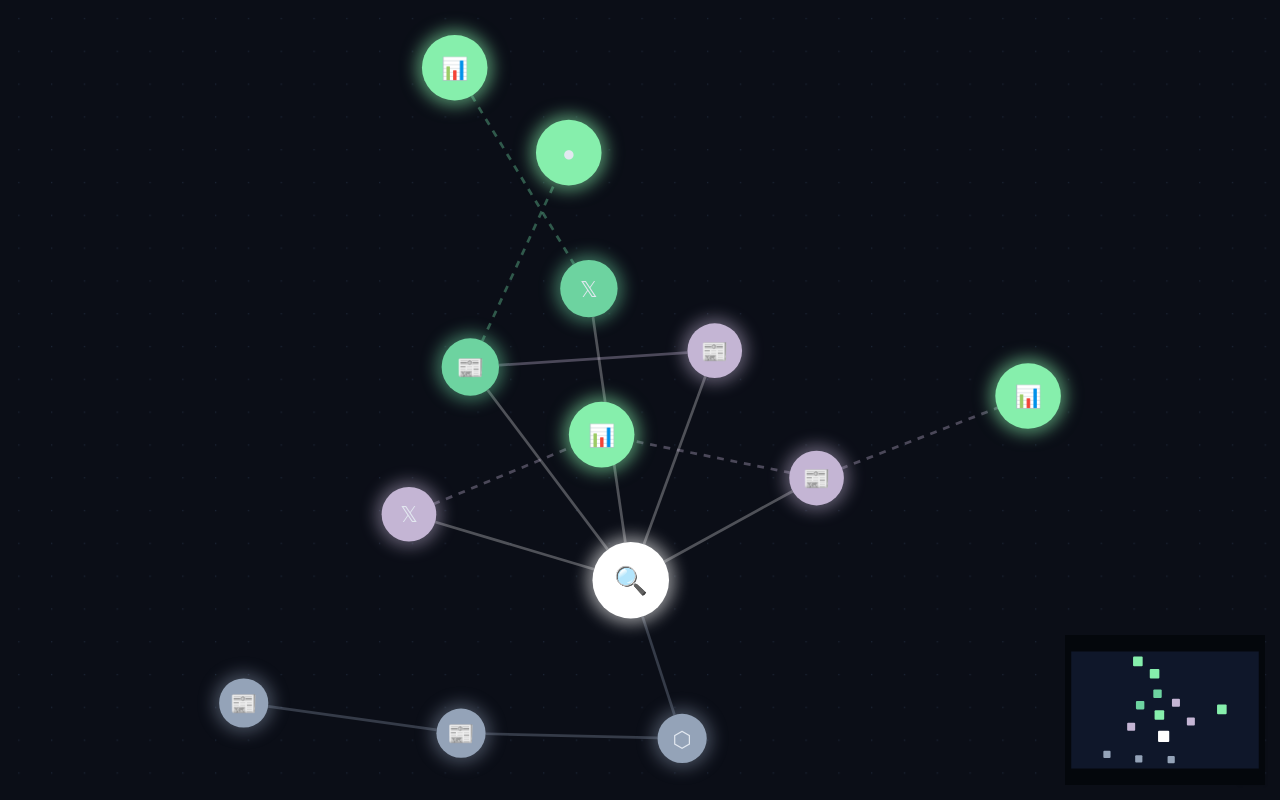
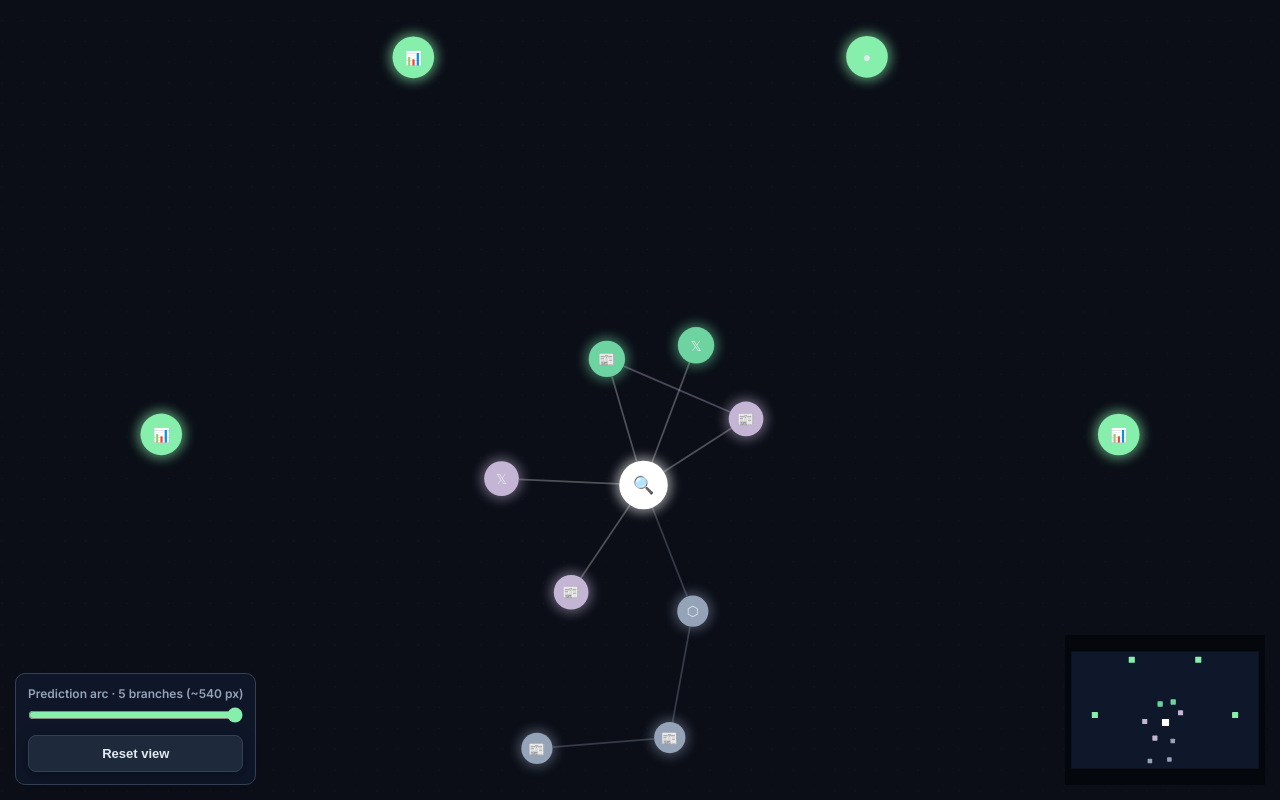
Before and after one commit to 23silicon/tree-hacks, a React app in the folder frontend/: page / in a window 1280 px wide. Built offline with nearby package versions, Linux system fonts and the light colour scheme; the HTML template or start-up script is replaced by a standard one.

Commit message:
fix graph view

```diff
--- a/frontend/src/graph/CircleIntersectEdge.jsx
+++ b/frontend/src/graph/CircleIntersectEdge.jsx
@@ -1,11 +1,6 @@
 import { memo, useMemo } from "react";
 import { BaseEdge, getStraightPath, useInternalNode } from "@xyflow/react";
 
-/**
- * Straight edge from the source circle’s rim to the target circle’s rim,
- * along the line between centers — so the line meets the node at the
- * correct angle, not only at left/right handle points.
- */
 function CircleIntersectEdge({
   id,
   source,
--- a/frontend/src/graph/GraphCanvas.jsx
+++ b/frontend/src/graph/GraphCanvas.jsx
@@ -1,11 +1,13 @@
-import { useRef, useCallback, useMemo, useEffect } from "react";
+import { useRef, useCallback, useMemo, useEffect, useState } from "react";
 import {
   ReactFlow,
   Background,
   Controls,
   MiniMap,
+  Panel,
   useNodesState,
   useEdgesState,
+  useReactFlow,
 } from "@xyflow/react";
 import "@xyflow/react/dist/style.css";
 
@@ -13,7 +15,17 @@ import SentimentNode from "./SentimentNode";
 import CircleIntersectEdge from "./CircleIntersectEdge";
 import { sampleNodes, sampleEdges } from "./sampleGraph";
 import { colorsFor } from "./groupColors";
-import { createLayout, settleSimulation, setLinkPhysics } from "./forceLayout";
+import {
+  createLayout,
+  settleSimulation,
+  setLinkPhysics,
+  refreshPredictionAnchorForces,
+} from "./forceLayout";
+import {
+  applyResetViewLayout,
+  getBranchNodeCount,
+  getPredictionArcRadiusPx,
+} from "./predictionLayout";
 
 const nodeTypes = { sentiment: SentimentNode };
 const edgeTypes = { circleIntersect: CircleIntersectEdge };
@@ -21,14 +33,37 @@ const edgeTypes = { circleIntersect: CircleIntersectEdge };
 const CANVAS_W = 1400;
 const CANVAS_H = 800;
 
-function initSimulationBundle() {
-  const bundle = createLayout(sampleNodes, sampleEdges, CANVAS_W, CANVAS_H);
+const ARC_SLIDER_MAX = 100;
+const ARC_SLIDER_STEP = 2;
+
+const ROOT_RETURN_RATE = 0.065;
+const ROOT_HOME_EPS = 1.25;
+
+function initSimulationBundle(layoutParamsRef) {
+  const bundle = createLayout(
+    sampleNodes,
+    sampleEdges,
+    CANVAS_W,
+    CANVAS_H,
+    layoutParamsRef
+  );
   settleSimulation(bundle.simulation, 500);
-  // release all fx/fy so every node is free after initial layout
+  const cx = CANVAS_W / 2;
+  const cy = CANVAS_H / 2;
   for (const sn of bundle.simNodes) {
-    sn.fx = null;
-    sn.fy = null;
+    if (sn.id === "root") {
+      sn.x = cx;
+      sn.y = cy;
+      sn.fx = cx;
+      sn.fy = cy;
+      sn.vx = 0;
+      sn.vy = 0;
+    } else {
+      sn.fx = null;
+      sn.fy = null;
+    }
   }
+  bundle.simulation.stop();
   return bundle;
 }
 
@@ -43,6 +78,32 @@ function buildFlowNodes(simNodes) {
       draggable: true,
     };
   });
+}
+
+function ResetViewButton({ onResetLayout }) {
+  const { fitView } = useReactFlow();
+  return (
+    <button
+      type="button"
+      onClick={() => {
+        onResetLayout();
+        fitView({ padding: 0.18, duration: 450 });
+      }}
+      style={{
+        padding: "10px 16px",
+        borderRadius: 8,
+        border: "1px solid #334155",
+        background: "#1e293b",
+        color: "#e2e8f0",
+        fontSize: 13,
+        fontWeight: 600,
+        cursor: "pointer",
+        boxShadow: "0 4px 14px rgba(0,0,0,0.35)",
+      }}
+    >
+      Reset view
+    </button>
+  );
 }
 
 function buildEdges() {
@@ -63,11 +124,17 @@ function buildEdges() {
 }
 
 export default function GraphCanvas() {
+  const branchCount = useMemo(() => getBranchNodeCount(sampleNodes), []);
+  const layoutParamsRef = useRef({
+    arcSlider: 1,
+  });
+  const [arcSliderPercent, setArcSliderPercent] = useState(ARC_SLIDER_MAX);
+
   const simBundleRef = useRef(null);
   if (simBundleRef.current === null) {
-    simBundleRef.current = initSimulationBundle();
+    simBundleRef.current = initSimulationBundle(layoutParamsRef);
   }
-  const { simulation, simNodes } = simBundleRef.current;
+  const { simulation, simNodes, predIdSet } = simBundleRef.current;
 
   const initialNodes = useMemo(() => buildFlowNodes(simNodes), [simNodes]);
   const [nodes, setNodes, onNodesChange] = useNodesState(initialNodes);
@@ -91,15 +158,62 @@ export default function GraphCanvas() {
   );
 
   const tickLoop = useCallback(() => {
+    const cx = CANVAS_W / 2;
+    const cy = CANVAS_H / 2;
+    const root = simNodes.find((s) => s.id === "root");
+
+    if (root) {
+      if (draggingRef.current === "root") {
+        simulation.alpha(Math.max(simulation.alpha(), 0.28));
+      } else {
+        const rx = root.fx ?? root.x;
+        const ry = root.fy ?? root.y;
+        const dist = Math.hypot(rx - cx, ry - cy);
+        if (dist > ROOT_HOME_EPS) {
+          if (root.fx == null || root.fy == null) {
+            root.fx = root.x;
+            root.fy = root.y;
+          }
+          root.fx += (cx - root.fx) * ROOT_RETURN_RATE;
+          root.fy += (cy - root.fy) * ROOT_RETURN_RATE;
+          root.x = root.fx;
+          root.y = root.fy;
+          root.vx = 0;
+          root.vy = 0;
+          simulation.alpha(Math.max(simulation.alpha(), 0.14));
+        } else {
+          root.fx = cx;
+          root.fy = cy;
+          root.x = cx;
+          root.y = cy;
+          root.vx = 0;
+          root.vy = 0;
+        }
+      }
+    }
+
     simulation.tick();
+
     applySimPositions(draggingRef.current);
-    if (simulation.alpha() > 0.002) {
+
+    const rootReturning =
+      root &&
+      draggingRef.current !== "root" &&
+      Math.hypot((root.fx ?? root.x) - cx, (root.fy ?? root.y) - cy) >
+        ROOT_HOME_EPS;
+
+    const keepGoing =
+      simulation.alpha() > 0.002 ||
+      rootReturning ||
+      draggingRef.current === "root";
+
+    if (keepGoing) {
       rafRef.current = requestAnimationFrame(tickLoop);
     } else {
       rafRef.current = null;
       simulation.stop();
     }
-  }, [simulation, applySimPositions]);
+  }, [simulation, applySimPositions, simNodes]);
 
   useEffect(() => {
     return () => {
@@ -114,12 +228,16 @@ export default function GraphCanvas() {
       if (sn) {
         sn.fx = node.position.x;
         sn.fy = node.position.y;
+        sn.x = node.position.x;
+        sn.y = node.position.y;
       }
-      setLinkPhysics(simulation, "drag");
-      simulation.alpha(0.4).restart();
-      rafRef.current = requestAnimationFrame(tickLoop);
+      setLinkPhysics(simulation, "drag", predIdSet);
+      simulation.alpha(Math.max(simulation.alpha(), 0.4));
+      if (!rafRef.current) {
+        rafRef.current = requestAnimationFrame(tickLoop);
+      }
     },
-    [simulation, simNodes, tickLoop]
+    [simulation, simNodes, predIdSet, tickLoop]
   );
 
   const onNodeDrag = useCallback(
@@ -140,24 +258,77 @@ export default function GraphCanvas() {
     (_event, node) => {
       draggingRef.current = null;
       const sn = simNodes.find((s) => s.id === node.id);
-      if (sn) {
+      if (sn && node.id !== "root") {
         sn.fx = null;
         sn.fy = null;
       }
-      setLinkPhysics(simulation, "rest");
-      simulation.alpha(0.2);
-      // RAF loop is already running — it will coast down via alphaDecay and stop itself
+      setLinkPhysics(simulation, "rest", predIdSet);
+      simulation.alpha(node.id === "root" ? 0.35 : 0.2);
+      if (node.id === "root" && sn) {
+        sn.fx = sn.x;
+        sn.fy = sn.y;
+      }
       if (!rafRef.current) {
         rafRef.current = requestAnimationFrame(tickLoop);
       }
     },
-    [simulation, simNodes, tickLoop]
+    [simulation, simNodes, predIdSet, tickLoop]
   );
 
   const miniMapColor = useCallback(
     (node) => colorsFor(node.data?.category).bg,
     []
   );
+
+  const handleArcSliderChange = useCallback(
+    (value) => {
+      const pct = Number(value);
+      const t = pct / ARC_SLIDER_MAX;
+      layoutParamsRef.current.arcSlider = t;
+      setArcSliderPercent(pct);
+      refreshPredictionAnchorForces(simulation, simNodes);
+      if (rafRef.current) {
+        cancelAnimationFrame(rafRef.current);
+        rafRef.current = null;
+      }
+      simulation.alpha(0.55);
+      rafRef.current = requestAnimationFrame(tickLoop);
+    },
+    [simulation, simNodes, tickLoop]
+  );
+
+  const displayArcRadiusPx = useMemo(
+    () =>
+      getPredictionArcRadiusPx(sampleNodes, arcSliderPercent / ARC_SLIDER_MAX),
+    [arcSliderPercent]
+  );
+
+  const handleResetView = useCallback(() => {
+    if (rafRef.current) {
+      cancelAnimationFrame(rafRef.current);
+      rafRef.current = null;
+    }
+    draggingRef.current = null;
+    applyResetViewLayout(
+      simNodes,
+      sampleNodes,
+      CANVAS_W,
+      CANVAS_H,
+      getPredictionArcRadiusPx(sampleNodes, layoutParamsRef.current.arcSlider)
+    );
+    refreshPredictionAnchorForces(simulation, simNodes);
+    setLinkPhysics(simulation, "rest", predIdSet);
+    simulation.alpha(1);
+    settleSimulation(simulation, 500);
+    simulation.stop();
+    setNodes((prev) =>
+      prev.map((n) => {
+        const sn = simNodes.find((s) => s.id === n.id);
+        if (!sn) return n;
+        return { ...n, position: { x: sn.x, y: sn.y } };
+      })
+    );
+  }, [simulation, simNodes, predIdSet, setNodes]);
 
   return (
     <div style={{ width: "100vw", height: "100vh" }}>
@@ -188,6 +359,45 @@ export default function GraphCanvas() {
           maskColor="rgba(0,0,0,0.7)"
           style={{ background: "#0f172a" }}
         />
+        <Panel position="bottom-left">
+          <div
+            style={{
+              display: "flex",
+              flexDirection: "column",
+              gap: 12,
+              padding: 12,
+              borderRadius: 10,
+              border: "1px solid #334155",
+              background: "rgba(15,23,42,0.92)",
+              minWidth: 220,
+            }}
+          >
+            <label
+              style={{
+                display: "flex",
+                flexDirection: "column",
+                gap: 6,
+                color: "#94a3b8",
+                fontSize: 12,
+                fontWeight: 600,
+              }}
+            >
+              Prediction arc · {branchCount}{" "}
+              {branchCount === 1 ? "branch" : "branches"} (~
+              {Math.round(displayArcRadiusPx)} px)
+              <input
+                type="range"
+                min={0}
+                max={ARC_SLIDER_MAX}
+                step={ARC_SLIDER_STEP}
+                value={arcSliderPercent}
+                onChange={(e) => handleArcSliderChange(e.target.value)}
+                style={{ width: "100%", accentColor: "#86efac" }}
+              />
+            </label>
+            <ResetViewButton onResetLayout={handleResetView} />
+          </div>
+        </Panel>
       </ReactFlow>
     </div>
   );
--- a/frontend/src/graph/forceLayout.js
+++ b/frontend/src/graph/forceLayout.js
@@ -3,53 +3,87 @@ import {
   forceLink,
   forceManyBody,
   forceCollide,
+  forceX,
   forceY,
 } from "d3-force";
+import {
+  getPredictionSemicircleTargets,
+  PREDICTION_SEMICIRCLE_FORCE_STRENGTH,
+  getPredictionArcRadiusPx,
+} from "./predictionLayout";
 
 export const LINK_DISTANCE = 140;
 export const LINK_DRAG_DISTANCE_FACTOR = 1.12;
 export const LINK_REST_STRENGTH = 0.9;
 export const LINK_DRAG_STRENGTH = 0.55;
+/** Weaker springs on edges touching a prediction — semicircle anchor forces win. */
+export const LINK_STRENGTH_PRED_EDGE = 0.22;
+export const LINK_DRAG_STRENGTH_PRED_EDGE = 0.14;
 
-export function setLinkPhysics(simulation, mode) {
+function linkStrengthAccessor(predIdSet, mode) {
+  return (link) => {
+    const s = typeof link.source === "object" ? link.source.id : link.source;
+    const t = typeof link.target === "object" ? link.target.id : link.target;
+    const touchesPred = predIdSet.has(s) || predIdSet.has(t);
+    if (mode === "drag") {
+      return touchesPred ? LINK_DRAG_STRENGTH_PRED_EDGE : LINK_DRAG_STRENGTH;
+    }
+    return touchesPred ? LINK_STRENGTH_PRED_EDGE : LINK_REST_STRENGTH;
+  };
+}
+
+export function setLinkPhysics(simulation, mode, predIdSet) {
   const link = simulation.force("link");
   if (!link) return;
   if (mode === "drag") {
     link.distance(LINK_DISTANCE * LINK_DRAG_DISTANCE_FACTOR);
-    link.strength(LINK_DRAG_STRENGTH);
   } else {
     link.distance(LINK_DISTANCE);
-    link.strength(LINK_REST_STRENGTH);
+  }
+  if (predIdSet && predIdSet.size > 0) {
+    link.strength(linkStrengthAccessor(predIdSet, mode));
+  } else {
+    link.strength(mode === "drag" ? LINK_DRAG_STRENGTH : LINK_REST_STRENGTH);
   }
 }
 
-/**
- * Creates the force simulation.
- *
- * Initial positions:
- *   root       → canvas center
- *   descendant → fan below root (increasing y)
- *   prediction → fan above root (decreasing y)
- *   branch / newBranch → scattered around center
- *
- * Persistent forces:
- *   descendants get a mild forceY pulling them toward cy + 200
- *   everything else: no positional anchor — fully free
- */
-export function createLayout(graphNodes, graphEdges, width, height) {
+export function createLayout(
+  graphNodes,
+  graphEdges,
+  width,
+  height,
+  layoutParamsRef
+) {
   const cx = width / 2;
   const cy = height / 2;
+
+  const radiusPx = () =>
+    getPredictionArcRadiusPx(
+      graphNodes,
+      layoutParamsRef?.current?.arcSlider
+    );
 
   const descIds = graphNodes
     .filter((n) => n.data?.category === "descendant")
     .map((n) => n.id);
-  const predIds = graphNodes
-    .filter((n) => n.data?.category === "prediction")
+  const branchIds = graphNodes
+    .filter(
+      (n) =>
+        n.data?.category === "branch" || n.data?.category === "newBranch"
+    )
     .map((n) => n.id);
+  const predTargetsInitial = getPredictionSemicircleTargets(
+    graphNodes,
+    cx,
+    cy,
+    radiusPx()
+  );
+  const predIdSet = new Set(predTargetsInitial.keys());
 
   const simNodes = graphNodes.map((node) => {
     const cat = node.data?.category ?? "branch";
-    let x, y;
+    let x;
+    let y;
 
     if (node.id === "root") {
       x = cx;
@@ -61,22 +95,11 @@ export function createLayout(graphNodes, graphEdges, width, height) {
       x = cx + (total > 1 ? (idx / (total - 1) - 0.5) * spread : 0);
       y = cy + 160 + idx * 70;
     } else if (cat === "prediction") {
-      const idx = predIds.indexOf(node.id);
-      const total = predIds.length;
-      const spread = Math.min(400, total * 90);
-      x = cx + (total > 1 ? (idx / (total - 1) - 0.5) * spread : 0);
-      y = cy - 200;
+      const p = predTargetsInitial.get(node.id);
+      x = p.x;
+      y = p.y;
     } else {
-      // branch / newBranch — orbit around center
-      const count = graphNodes.filter(
-        (n) => n.data?.category === "branch" || n.data?.category === "newBranch"
-      ).length;
-      const branchIds = graphNodes
-        .filter(
-          (n) =>
-            n.data?.category === "branch" || n.data?.category === "newBranch"
-        )
-        .map((n) => n.id);
+      const count = branchIds.length;
       const idx = branchIds.indexOf(node.id);
       const angle = (idx / Math.max(count, 1)) * 2 * Math.PI;
       const r = 160;
@@ -87,10 +110,35 @@ export function createLayout(graphNodes, graphEdges, width, height) {
     return { id: node.id, category: cat, x, y, vx: 0, vy: 0 };
   });
 
+  const rootSn = simNodes.find((s) => s.id === "root");
+  if (rootSn) {
+    rootSn.fx = cx;
+    rootSn.fy = cy;
+    rootSn.x = cx;
+    rootSn.y = cy;
+  }
+
   const simLinks = graphEdges.map((e) => ({
     source: e.source,
     target: e.target,
   }));
+
+  let predTargetCache = null;
+  let predCacheRadius = null;
+  function predictionTargetXY(d) {
+    if (!predIdSet.has(d.id)) return { x: d.x, y: d.y };
+    const r = radiusPx();
+    if (predCacheRadius !== r || !predTargetCache) {
+      predTargetCache = getPredictionSemicircleTargets(
+        graphNodes,
+        cx,
+        cy,
+        r
+      );
+      predCacheRadius = r;
+    }
+    return predTargetCache.get(d.id) ?? { x: d.x, y: d.y };
+  }
 
   const simulation = forceSimulation(simNodes)
     .force(
@@ -98,21 +146,40 @@ export function createLayout(graphNodes, graphEdges, width, height) {
       forceLink(simLinks)
         .id((d) => d.id)
         .distance(LINK_DISTANCE)
-        .strength(LINK_REST_STRENGTH)
+        .strength(linkStrengthAccessor(predIdSet, "rest"))
     )
     .force("charge", forceManyBody().strength(-500))
     .force("collide", forceCollide(52))
-    // mild downward pull for descendants keeps them naturally below root
     .force(
       "descendantY",
       forceY((d) => (d.category === "descendant" ? cy + 220 : cy)).strength(
         (d) => (d.category === "descendant" ? 0.12 : 0)
       )
     )
+    .force(
+      "predX",
+      forceX((d) => predictionTargetXY(d).x).strength((d) =>
+        predIdSet.has(d.id) ? PREDICTION_SEMICIRCLE_FORCE_STRENGTH : 0
+      )
+    )
+    .force(
+      "predY",
+      forceY((d) => predictionTargetXY(d).y).strength((d) =>
+        predIdSet.has(d.id) ? PREDICTION_SEMICIRCLE_FORCE_STRENGTH : 0
+      )
+    )
     .velocityDecay(0.55)
     .alphaDecay(0.022);
 
-  return { simulation, simNodes };
+  return { simulation, simNodes, predIdSet };
+}
+
+/** Re-run after arc slider changes — d3 forceX/Y snapshot targets at initialize(). */
+export function refreshPredictionAnchorForces(simulation, simNodes) {
+  const predX = simulation.force("predX");
+  const predY = simulation.force("predY");
+  if (predX?.initialize) predX.initialize(simNodes);
+  if (predY?.initialize) predY.initialize(simNodes);
 }
 
 export function settleSimulation(simulation, maxTicks = 500) {
--- a/frontend/src/graph/predictionLayout.js
+++ b/frontend/src/graph/predictionLayout.js
@@ -1,6 +1,4 @@
 export const PREDICTION_SEMICIRCLE = {
-  margin: 72,
-  /** Base radius for 1 node; grows by radiusPerNode for each additional node. */
   baseRadius: 180,
   radiusPerNode: 40,
   angleEps: 0.1,
@@ -24,76 +22,96 @@ export function getDescendantNodeIds(graphNodes) {
     .map((n) => n.id);
 }
 
-/** Ids pinned to static arcs (not draggable): descendants + predictions + root. */
-export function getPinnedLayoutNodeIds(graphNodes) {
-  return [
-    ...getDescendantNodeIds(graphNodes),
-    ...getPredictionNodeIds(graphNodes),
-    "root",
-  ];
+export function getBranchNodeCount(graphNodes) {
+  return graphNodes.filter(
+    (n) =>
+      n.data?.category === "branch" || n.data?.category === "newBranch"
+  ).length;
 }
 
-/**
- * Pins the root node to the canvas center.
- */
-export function applyRootPin(simNodes, width, height) {
-  const sn = simNodes.find((s) => s.id === "root");
-  if (!sn) return;
-  sn.x = width / 2;
-  sn.y = height / 2;
-  sn.fx = width / 2;
-  sn.fy = height / 2;
-  sn.vx = 0;
-  sn.vy = 0;
+export const PRED_ARC_BASE_PX = 185;
+export const PRED_ARC_PER_BRANCH_PX = 36;
+export const PRED_ARC_INNER_MULT = 0.52;
+export const PRED_ARC_OUTER_MULT = 1.48;
+
+export function getPredictionArcRadiusPx(graphNodes, arcSlider01) {
+  const b = getBranchNodeCount(graphNodes);
+  const mid = PRED_ARC_BASE_PX + Math.max(0, b) * PRED_ARC_PER_BRANCH_PX;
+  const rMin = mid * PRED_ARC_INNER_MULT;
+  const rMax = mid * PRED_ARC_OUTER_MULT;
+  const t =
+    typeof arcSlider01 === "number" && !Number.isNaN(arcSlider01)
+      ? Math.min(1, Math.max(0, arcSlider01))
+      : 1;
+  return rMin + t * (rMax - rMin);
 }
 
-/**
- * Places prediction nodes on an upper semicircle (−y, top of screen).
- * Radius expands as more nodes are added.
- *
- * Center: (width/2, margin + radius).
- * Angles (π + ε, 2π − ε) → upper half, bulge toward smaller y.
- */
-export function applyPredictionSemiCirclePins(simNodes, graphNodes, width, height) {
+export const PREDICTION_SEMICIRCLE_FORCE_STRENGTH = 0.62;
+
+export function getPredictionSemicircleTargets(
+  graphNodes,
+  originX,
+  originY,
+  radiusPx
+) {
   const ids = getPredictionNodeIds(graphNodes);
-  const byId = new Map(simNodes.map((s) => [s.id, s]));
-  const { margin, baseRadius, radiusPerNode, angleEps } = PREDICTION_SEMICIRCLE;
+  const { baseRadius, radiusPerNode, angleEps } = PREDICTION_SEMICIRCLE;
 
   const n = ids.length;
-  const radius = baseRadius + Math.max(0, n - 1) * radiusPerNode;
+  const radius =
+    typeof radiusPx === "number" && radiusPx > 0
+      ? radiusPx
+      : baseRadius + Math.max(0, n - 1) * radiusPerNode;
 
-  const cx = width / 2;
-  const cy = margin + radius;
+  const cx = originX;
+  const cy = originY;
   const start = Math.PI + angleEps;
   const end = 2 * Math.PI - angleEps;
 
+  const map = new Map();
   for (let i = 0; i < n; i++) {
-    const sn = byId.get(ids[i]);
-    if (!sn) continue;
-
     const theta =
       n === 1
         ? (3 * Math.PI) / 2
         : start + (i / (n - 1)) * (end - start);
 
-    const x = cx + radius * Math.cos(theta);
-    const y = cy + radius * Math.sin(theta);
+    map.set(ids[i], {
+      x: cx + radius * Math.cos(theta),
+      y: cy + radius * Math.sin(theta),
+    });
+  }
+  return map;
+}
 
-    sn.x = x;
-    sn.y = y;
-    sn.fx = x;
-    sn.fy = y;
+export function applyPredictionSemiCirclePins(
+  simNodes,
+  graphNodes,
+  width,
+  height,
+  radiusPx
+) {
+  const byId = new Map(simNodes.map((s) => [s.id, s]));
+  const ox = width / 2;
+  const oy = height / 2;
+  const targets = getPredictionSemicircleTargets(
+    graphNodes,
+    ox,
+    oy,
+    radiusPx
+  );
+
+  for (const [id, pos] of targets) {
+    const sn = byId.get(id);
+    if (!sn) continue;
+    sn.x = pos.x;
+    sn.y = pos.y;
+    sn.fx = pos.x;
+    sn.fy = pos.y;
     sn.vx = 0;
     sn.vy = 0;
   }
 }
 
-/**
- * Places descendant nodes on a lower semicircle (+y, bottom of screen).
- *
- * Center: (width/2, height − margin − radius).
- * Angles (ε, π − ε) → lower half, bulge toward larger y.
- */
 export function applyDescendantSemiCirclePins(simNodes, graphNodes, width, height) {
   const ids = getDescendantNodeIds(graphNodes);
   const byId = new Map(simNodes.map((s) => [s.id, s]));
@@ -125,3 +143,65 @@ export function applyDescendantSemiCirclePins(simNodes, graphNodes, width, heigh
     sn.vy = 0;
   }
 }
+
+export function applyRootAndBranchRing(simNodes, graphNodes, width, height) {
+  const cx = width / 2;
+  const cy = height / 2;
+  const root = simNodes.find((s) => s.id === "root");
+  if (root) {
+    root.x = cx;
+    root.y = cy;
+    root.vx = 0;
+    root.vy = 0;
+  }
+  const branchIds = graphNodes
+    .filter(
+      (n) =>
+        n.data?.category === "branch" || n.data?.category === "newBranch"
+    )
+    .map((n) => n.id);
+  const count = branchIds.length;
+  const r = 160;
+  for (let idx = 0; idx < branchIds.length; idx++) {
+    const sn = simNodes.find((s) => s.id === branchIds[idx]);
+    if (!sn) continue;
+    const angle = (idx / Math.max(count, 1)) * 2 * Math.PI;
+    sn.x = cx + Math.cos(angle) * r;
+    sn.y = cy + Math.sin(angle) * r;
+    sn.vx = 0;
+    sn.vy = 0;
+  }
+}
+
+export function applyResetViewLayout(
+  simNodes,
+  graphNodes,
+  width,
+  height,
+  predictionRadiusPx
+) {
+  applyRootAndBranchRing(simNodes, graphNodes, width, height);
+  applyPredictionSemiCirclePins(
+    simNodes,
+    graphNodes,
+    width,
+    height,
+    predictionRadiusPx
+  );
+  applyDescendantSemiCirclePins(simNodes, graphNodes, width, height);
+  const cx = width / 2;
+  const cy = height / 2;
+  for (const sn of simNodes) {
+    if (sn.id === "root") {
+      sn.x = cx;
+      sn.y = cy;
+      sn.fx = cx;
+      sn.fy = cy;
+      sn.vx = 0;
+      sn.vy = 0;
+    } else {
+      sn.fx = null;
+      sn.fy = null;
+    }
+  }
+}
--- a/frontend/src/graph/sampleGraph.js
+++ b/frontend/src/graph/sampleGraph.js
@@ -194,13 +194,8 @@ const sampleEdges = [
   { id: "e-root-nb1", source: "root", target: "newbranch-1" },
   { id: "e-root-nb2", source: "root", target: "newbranch-2" },
 
-  // Branch chains into predictions
+  // branch ↔ newBranch only (predictions are visually separate for now)
   { id: "e-b1-nb1", source: "branch-1", target: "newbranch-1" },
-  { id: "e-b2-pred1", source: "branch-2", target: "pred-1" },
-  { id: "e-nb2-pred2", source: "newbranch-2", target: "pred-2" },
-  { id: "e-b3-pred1", source: "branch-3", target: "pred-1" },
-  { id: "e-nb1-pred3", source: "newbranch-1", target: "pred-3" },
-  { id: "e-b3-pred4", source: "branch-2", target: "pred-4" },
 ];
 
 export { sampleNodes, sampleEdges };
```
